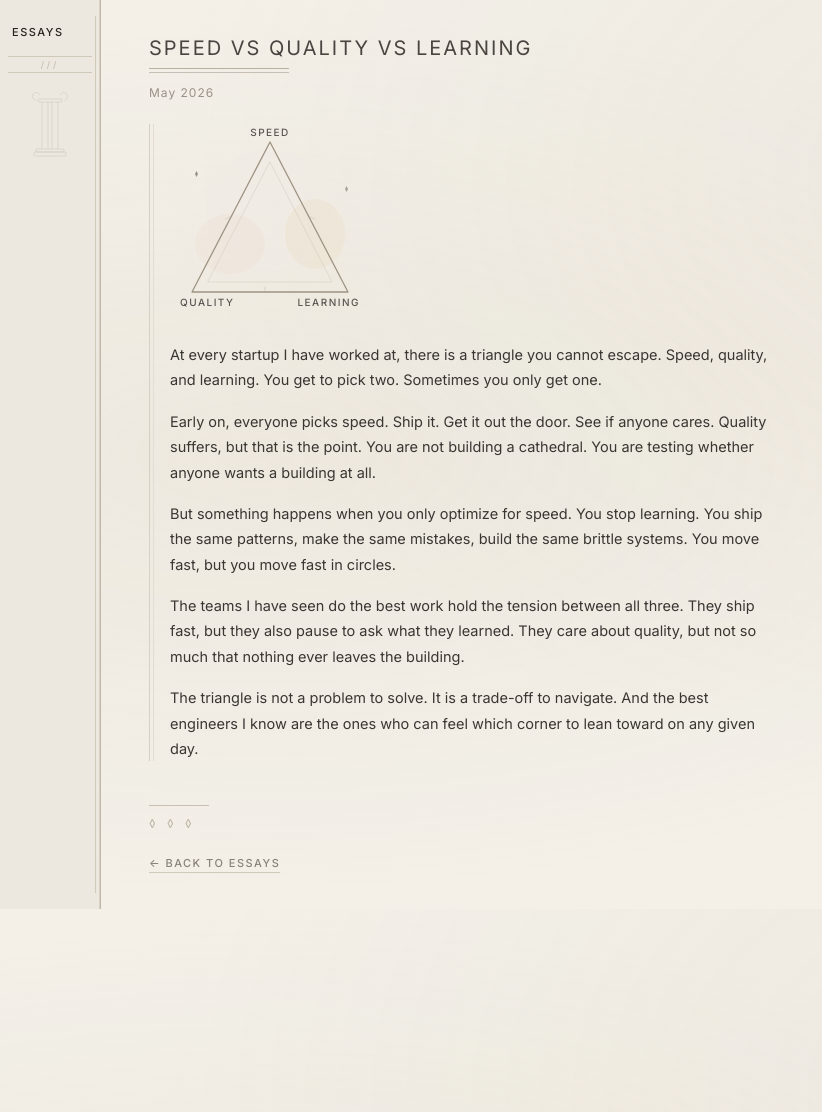
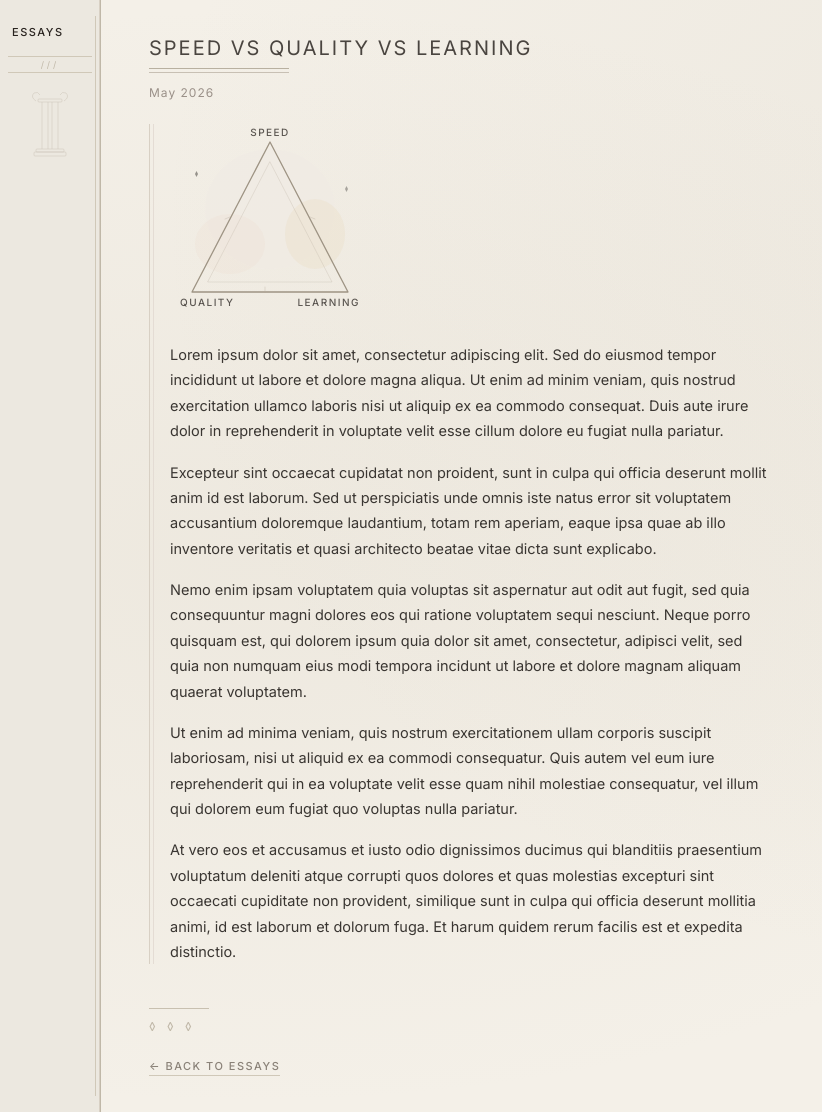
Before and after one commit to rupa99/extraordinaryengineer, a Jekyll site: the page built from _essays/speed-vs-quality-vs-learning.md, in a window 1280 px wide. Shown: the whole page, without its empty margins (0-822 px from the left). Built offline with Jekyll 4.4.1, drawn with Linux system fonts in a browser that asks for light colours; before the commit the page ends 909 px from its top, so only the background shows below that.

Commit message:
replace essay text with lorem ipsum placeholder
Co-Authored-By: Claude Opus 4.6 (1M context) <noreply@anthropic.com>

```diff
--- a/_essays/speed-vs-quality-vs-learning.md
+++ b/_essays/speed-vs-quality-vs-learning.md
@@ -26,12 +26,12 @@ date: 2026-05-30
   <line x1="95" y1="168" x2="95" y2="163" stroke="#b8ad9e" stroke-width="0.7" opacity="0.5"/>
 </svg>
 
-At every startup I have worked at, there is a triangle you cannot escape. Speed, quality, and learning. You get to pick two. Sometimes you only get one.
+Lorem ipsum dolor sit amet, consectetur adipiscing elit. Sed do eiusmod tempor incididunt ut labore et dolore magna aliqua. Ut enim ad minim veniam, quis nostrud exercitation ullamco laboris nisi ut aliquip ex ea commodo consequat. Duis aute irure dolor in reprehenderit in voluptate velit esse cillum dolore eu fugiat nulla pariatur.
 
-Early on, everyone picks speed. Ship it. Get it out the door. See if anyone cares. Quality suffers, but that is the point. You are not building a cathedral. You are testing whether anyone wants a building at all.
+Excepteur sint occaecat cupidatat non proident, sunt in culpa qui officia deserunt mollit anim id est laborum. Sed ut perspiciatis unde omnis iste natus error sit voluptatem accusantium doloremque laudantium, totam rem aperiam, eaque ipsa quae ab illo inventore veritatis et quasi architecto beatae vitae dicta sunt explicabo.
 
-But something happens when you only optimize for speed. You stop learning. You ship the same patterns, make the same mistakes, build the same brittle systems. You move fast, but you move fast in circles.
+Nemo enim ipsam voluptatem quia voluptas sit aspernatur aut odit aut fugit, sed quia consequuntur magni dolores eos qui ratione voluptatem sequi nesciunt. Neque porro quisquam est, qui dolorem ipsum quia dolor sit amet, consectetur, adipisci velit, sed quia non numquam eius modi tempora incidunt ut labore et dolore magnam aliquam quaerat voluptatem.
 
-The teams I have seen do the best work hold the tension between all three. They ship fast, but they also pause to ask what they learned. They care about quality, but not so much that nothing ever leaves the building.
+Ut enim ad minima veniam, quis nostrum exercitationem ullam corporis suscipit laboriosam, nisi ut aliquid ex ea commodi consequatur. Quis autem vel eum iure reprehenderit qui in ea voluptate velit esse quam nihil molestiae consequatur, vel illum qui dolorem eum fugiat quo voluptas nulla pariatur.
 
-The triangle is not a problem to solve. It is a trade-off to navigate. And the best engineers I know are the ones who can feel which corner to lean toward on any given day.
+At vero eos et accusamus et iusto odio dignissimos ducimus qui blanditiis praesentium voluptatum deleniti atque corrupti quos dolores et quas molestias excepturi sint occaecati cupiditate non provident, similique sunt in culpa qui officia deserunt mollitia animi, id est laborum et dolorum fuga. Et harum quidem rerum facilis est et expedita distinctio.
```
